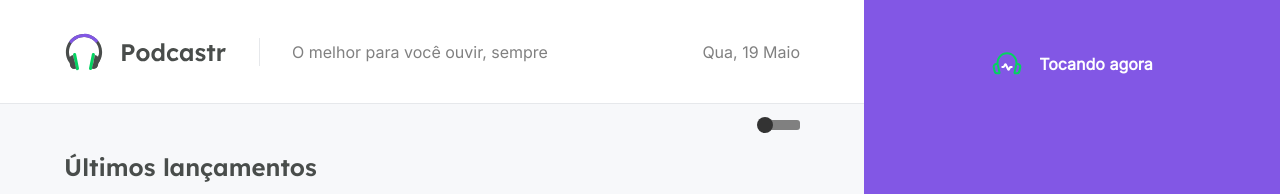
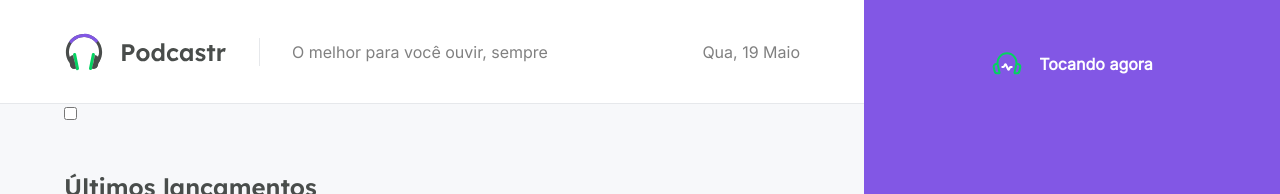
Before and after one commit to Felipe32R/Podcastr, a Next.js app: page / in a window 1280 px wide. Shown: the top 194 px of the page. Built offline with nearby package versions, Linux system fonts and the light colour scheme; data requests are answered from the project's data file.

Commit message:
home_styles

```diff
--- a/src/pages/home.module.scss
+++ b/src/pages/home.module.scss
@@ -2,42 +2,6 @@
   padding: 0 4rem;
   height: calc(100vh - 6.5rem); // tamanho da tela menos o do cabeçalho
   overflow-y: scroll; // aplica o scroll no container
-
-  .box {
-    margin-top: 1rem;
-    width: 40px;
-    height: 10px;
-    float: right;
-    background: gray;
-    position: relative;
-    border-radius: 3px;
-  }
-  .dark {
-    background: #333333;
-  }
-  input{
-    visibility: hidden;
-  }
-  label {
-    text-indent: -9999px;
-    display: block;
-    width: 16px;
-    height: 16px;
-    border-radius: 50%;
-    transition: all .6s ease;
-    cursor: pointer;
-    position: absolute;
-    top: -3px;
-    left: -3px;
-    background: #333333;
-
-}
-
-input:checked + label {
-    left: 27px;
-    background: #f7f7f7;
-}
-
 
   h2 {
     margin-top: 3rem;
```
